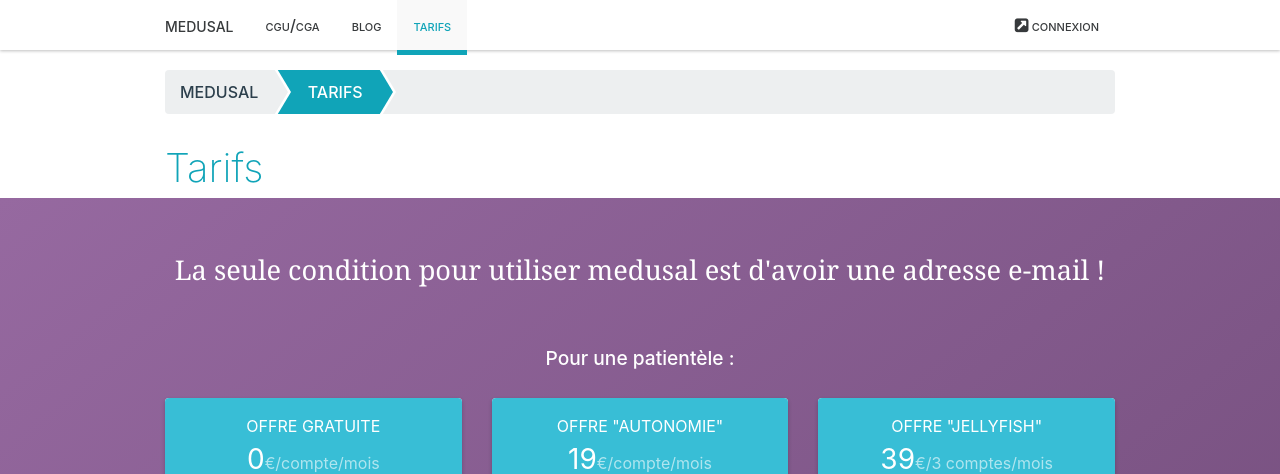
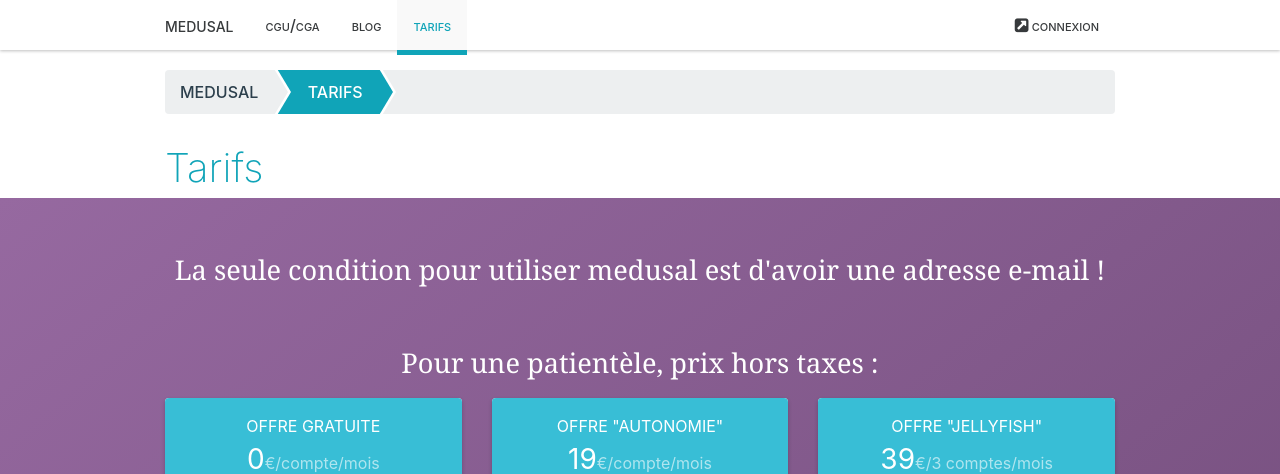
Before and after one commit to medusal/medusal.github.io, a Jekyll site: the page built from _pages/pricing.html, in a window 1280 px wide and 900 px high, cut to the strip 0-474 px from the top of the window. Built offline with Jekyll 4.4.1, drawn with Linux system fonts in a browser that asks for light colours.

Commit message:
Update from Forestry.io - _pages/pricing.html

```diff
--- a/_pages/pricing.html
+++ b/_pages/pricing.html
@@ -12,7 +12,7 @@ no-container: true
   <h2 class="white text-xs-center clearfix">
     La seule condition pour utiliser medusal est d'avoir une adresse e-mail !
          </h2></br>
-<h3 class="white text-xs-center clearfix">Pour une patientèle :</h3>
+<h2 class="white text-xs-center clearfix">Pour une patientèle, prix hors taxes :</h2>
 
 </section>
 <section style="padding: 0; margin: 0">
```
